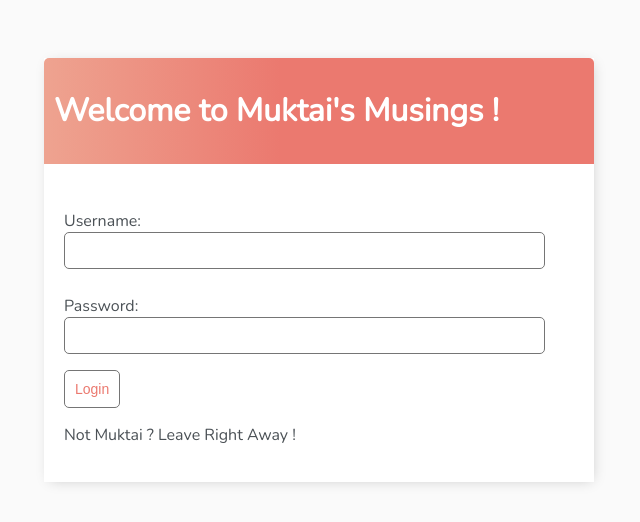
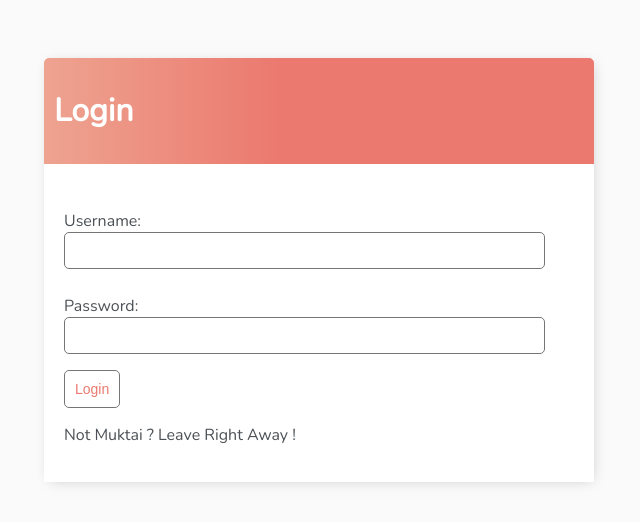
Before and after one commit to Abhishek-Gawande/Project-Musings, a Django app: page /login/ in a window 1280 px wide. Shown: the top 522 px of the page, without its empty margins (321-961 px from the left). Run offline with Django 3.2, Linux system fonts and the light colour scheme.

Commit message:
Update login.html

```diff
--- a/base/templates/base/login.html
+++ b/base/templates/base/login.html
@@ -2,8 +2,7 @@
 {% block content %}
 
 <div class="header-bar">
-    <h1>Welcome to Muktai's Musings !</h1>
-
+    <h1>Login</h1>
 </div>
 
 <div class="card-body">
```
